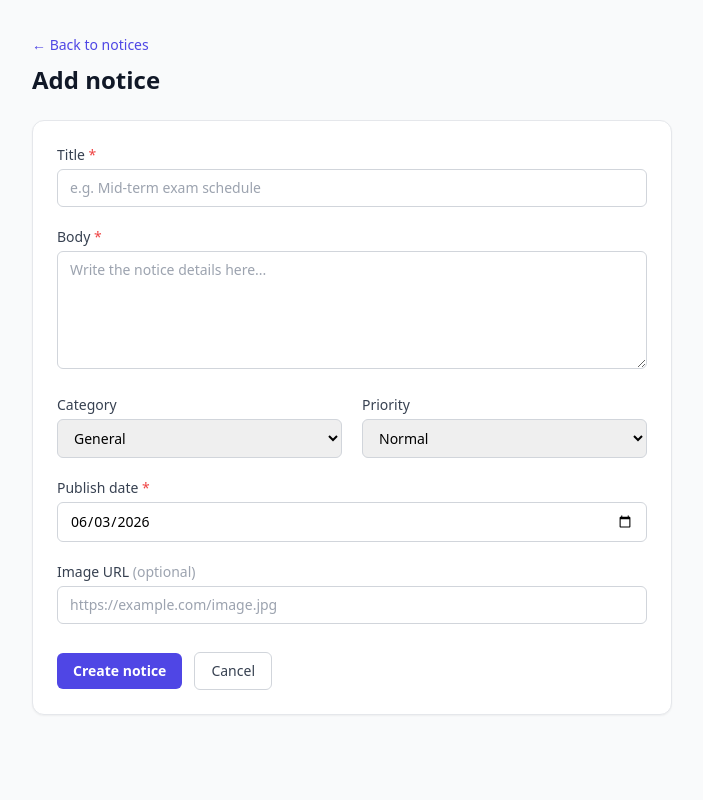
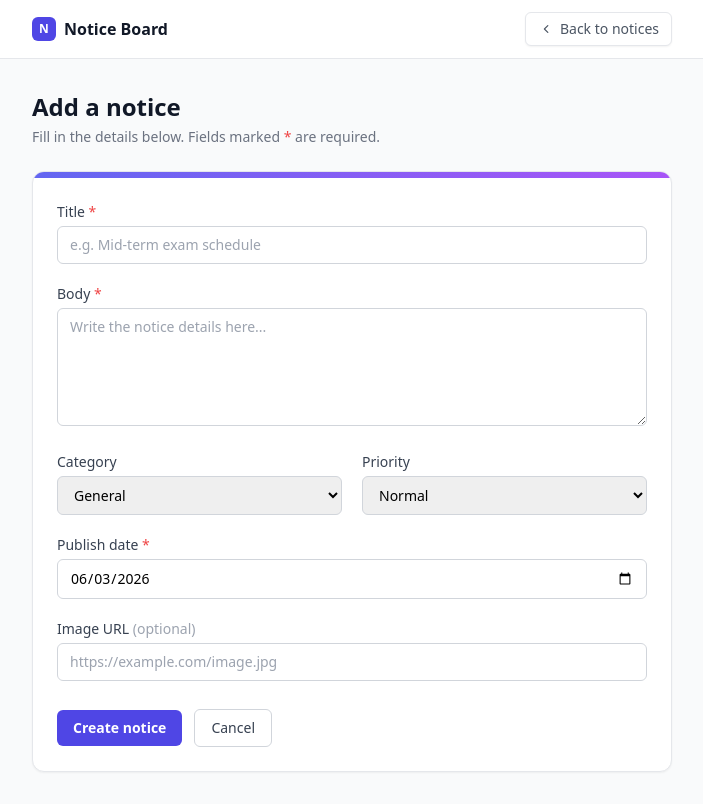
Before and after one commit to Vaibhav-12521/notice-board, a Next.js app: page /notices/new in a window 1280 px wide. Shown: the whole page, without its empty margins (288-991 px from the left). Built offline with nearby package versions, Linux system fonts and the light colour scheme.

Commit message:
polish pages

```diff
--- /dev/null
+++ b/components/BackLink.js
@@ -0,0 +1,28 @@
+import Link from "next/link";
+
+/**
+ * Styled "back" link with an animated arrow. Used on the create/edit pages.
+ */
+export default function BackLink({ href = "/", children = "Back to notices" }) {
+  return (
+    <Link
+      href={href}
+      className="group inline-flex items-center gap-1.5 rounded-md border border-gray-200 bg-white px-3 py-1.5 text-sm font-medium text-gray-600 shadow-sm transition hover:border-gray-300 hover:text-indigo-600"
+    >
+      <svg
+        xmlns="http://www.w3.org/2000/svg"
+        viewBox="0 0 20 20"
+        fill="currentColor"
+        className="h-4 w-4 transition-transform group-hover:-translate-x-0.5"
+        aria-hidden="true"
+      >
+        <path
+          fillRule="evenodd"
+          d="M12.79 5.23a.75.75 0 0 1 0 1.06L9.06 10l3.73 3.71a.75.75 0 1 1-1.06 1.06l-4.25-4.24a.75.75 0 0 1 0-1.06l4.25-4.24a.75.75 0 0 1 1.06 0Z"
+          clipRule="evenodd"
+        />
+      </svg>
+      {children}
+    </Link>
+  );
+}
--- a/pages/notices/[id]/edit.js
+++ b/pages/notices/[id]/edit.js
@@ -1,17 +1,37 @@
 import Link from "next/link";
 import { prisma } from "../../../lib/prisma";
+import BackLink from "../../../components/BackLink";
 import NoticeForm from "../../../components/NoticeForm";
 
 export default function EditNotice({ notice }) {
   return (
     <main className="min-h-screen bg-gray-50">
+      {/* Top bar */}
+      <header className="border-b border-gray-200 bg-white">
+        <div className="mx-auto flex max-w-2xl items-center justify-between px-4 py-3">
+          <Link href="/" className="flex items-center gap-2 text-base font-semibold text-gray-900">
+            <span className="flex h-6 w-6 items-center justify-center rounded-md bg-indigo-600 text-xs font-bold text-white">
+              N
+            </span>
+            Notice Board
+          </Link>
+          <BackLink />
+        </div>
+      </header>
+
       <div className="mx-auto max-w-2xl px-4 py-8">
-        <Link href="/" className="text-sm text-indigo-600 hover:underline">
-          &larr; Back to notices
-        </Link>
-        <h1 className="mb-6 mt-2 text-2xl font-bold text-gray-900">Edit notice</h1>
-        <div className="rounded-xl border border-gray-200 bg-white p-6 shadow-sm">
-          <NoticeForm mode="edit" initialNotice={notice} />
+        <div className="mb-6">
+          <h1 className="text-2xl font-bold text-gray-900">Edit notice</h1>
+          <p className="mt-1 text-sm text-gray-500">
+            Update the details below and save your changes.
+          </p>
+        </div>
+
+        <div className="overflow-hidden rounded-xl border border-gray-200 bg-white shadow-sm">
+          <div className="h-1.5 bg-gradient-to-r from-indigo-500 to-purple-500" />
+          <div className="p-6">
+            <NoticeForm mode="edit" initialNotice={notice} />
+          </div>
         </div>
       </div>
     </main>
--- a/pages/notices/new.js
+++ b/pages/notices/new.js
@@ -1,16 +1,36 @@
 import Link from "next/link";
+import BackLink from "../../components/BackLink";
 import NoticeForm from "../../components/NoticeForm";
 
 export default function NewNotice() {
   return (
     <main className="min-h-screen bg-gray-50">
+      {/* Top bar */}
+      <header className="border-b border-gray-200 bg-white">
+        <div className="mx-auto flex max-w-2xl items-center justify-between px-4 py-3">
+          <Link href="/" className="flex items-center gap-2 text-base font-semibold text-gray-900">
+            <span className="flex h-6 w-6 items-center justify-center rounded-md bg-indigo-600 text-xs font-bold text-white">
+              N
+            </span>
+            Notice Board
+          </Link>
+          <BackLink />
+        </div>
+      </header>
+
       <div className="mx-auto max-w-2xl px-4 py-8">
-        <Link href="/" className="text-sm text-indigo-600 hover:underline">
-          &larr; Back to notices
-        </Link>
-        <h1 className="mb-6 mt-2 text-2xl font-bold text-gray-900">Add notice</h1>
-        <div className="rounded-xl border border-gray-200 bg-white p-6 shadow-sm">
-          <NoticeForm mode="create" />
+        <div className="mb-6">
+          <h1 className="text-2xl font-bold text-gray-900">Add a notice</h1>
+          <p className="mt-1 text-sm text-gray-500">
+            Fill in the details below. Fields marked <span className="text-red-500">*</span> are required.
+          </p>
+        </div>
+
+        <div className="overflow-hidden rounded-xl border border-gray-200 bg-white shadow-sm">
+          <div className="h-1.5 bg-gradient-to-r from-indigo-500 to-purple-500" />
+          <div className="p-6">
+            <NoticeForm mode="create" />
+          </div>
         </div>
       </div>
     </main>
```
